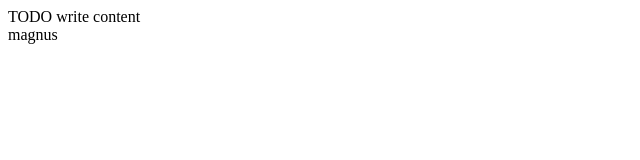
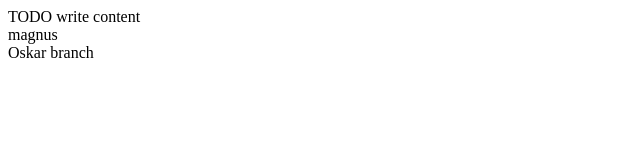
Before and after one commit to Reminent/Test_git, a plain HTML site: page testgit/web/index.html in a window 1280 px wide. Shown: the whole page, without its empty margins (0-640 px from the left). Drawn offline with Linux system fonts and the light colour scheme.

Commit message:
Main commit

```diff
--- a/testgit/web/index.html
+++ b/testgit/web/index.html
@@ -13,5 +13,6 @@ and open the template in the editor.
     <body>
         <div>TODO write content</div>
         <div>magnus</div>
+        <div>Oskar branch</div>
     </body>
 </html>
```
